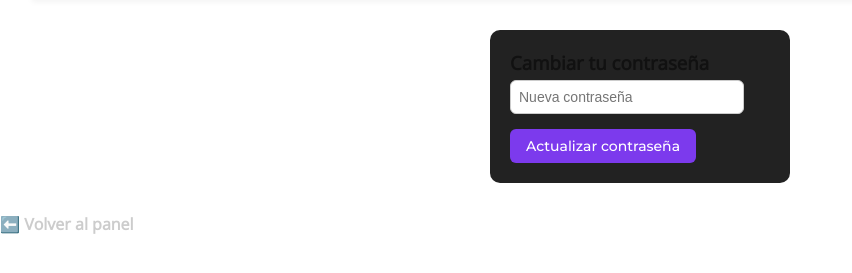
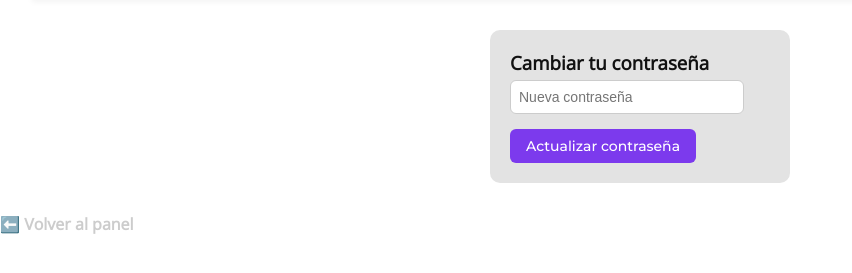
Before and after one commit to OliverLoera/PaginaFinal, a PHP site: page /usuarios.php in a window 1280 px wide. Shown: the part 406-679 px from the top of the page, without its empty margins (0-852 px from the left). Run offline with PHP 8.4, Linux system fonts and the light colour scheme; the visitor is signed in with stand-in values (Sample User, id 1); data that the repository does not hold is empty.

Commit message:
Update usuarios.php

```diff
--- a/usuarios.php
+++ b/usuarios.php
@@ -112,7 +112,7 @@ $resultado = $conexion->query("SELECT id, username FROM usuarios");
         echo "<p style='color:#0f0;'>✅ Contraseña actualizada con éxito.</p>";
     }
     ?>
-    <form method="post" style="background:#222; padding:20px; border-radius:10px; width:300px; margin:30px auto;">
+    <form method="post" style="background:#e3e3e3; padding:20px; border-radius:10px; width:300px; margin:30px auto;">
         <h3>Cambiar tu contraseña</h3>
         <input type="password" name="nuevo_password" placeholder="Nueva contraseña" required>
         <input type="hidden" name="cambiar_password" value="1">
```
